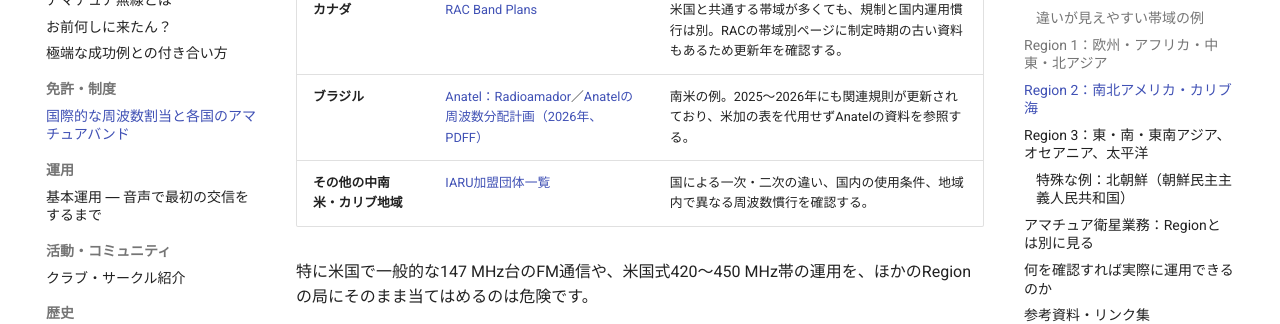
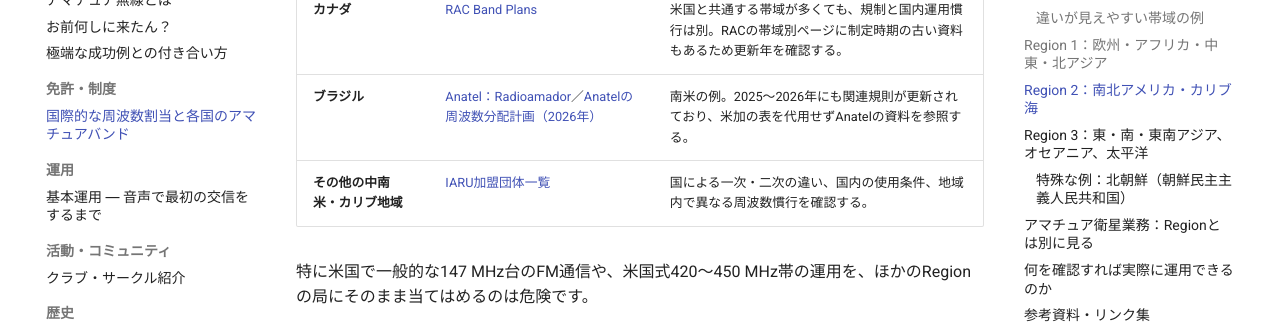
Before and after one commit to CQAKIBA/AmateurRadio-Handbook, an MkDocs documentation site: the page built from docs/01_免許・制度/international-frequency-allocations.md, in a window 1280 px wide and 900 px high, scrolled down 3527 px. Shown: the part 171-495 px from the top of the window. Built offline with MkDocs 1.6.1 and Material for MkDocs 9.7.7, drawn with Linux system fonts in a browser that asks for light colours; comment, search, counter and statistics services are not loaded.

Commit message:
docs: correct regional allocations reference label

```diff
--- a/docs/01_免許・制度/international-frequency-allocations.md
+++ b/docs/01_免許・制度/international-frequency-allocations.md
@@ -78,7 +78,7 @@ ITUは周波数分配のために世界を三つの地域へ分けています
 | Region 2共通の目安 | [IARU Region 2](https://www.iaru-r2.org/en/reference/band-plans/) | 地域内の運用慣行を調べる入口。国ごとの使用権限を保証しない。 |
 | **米国** | [ARRL Frequency Allocations](https://www.arrl.org/frequency-allocations)／[ARRL Band Plan](https://www.arrl.org/band-plan)／[FCC規則（eCFR, Part 97）](https://www.ecfr.gov/current/title-47/chapter-I/subchapter-D/part-97) | 144～148 MHz、420～450 MHz、222～225 MHzなどが特徴的。免許クラス、用途、場所に応じた制限を必ず確認する。 |
 | **カナダ** | [RAC Band Plans](https://www.rac.ca/operating/bandplans/) | 米国と共通する帯域が多くても、規制と国内運用慣行は別。RACの帯域別ページに制定時期の古い資料もあるため更新年を確認する。 |
-| **ブラジル** | [Anatel：Radioamador](https://www.gov.br/anatel/pt-br/regulado/outorga/radioamador-e-radio-cidadao/radioamador)／[Anatelの周波数分配計画（2026年、PDFF）](https://informacoes.anatel.gov.br/legislacao/resolucoes/2026/2157-resolucao-789) | 南米の例。2025～2026年にも関連規則が更新されており、米加の表を代用せずAnatelの資料を参照する。 |
+| **ブラジル** | [Anatel：Radioamador](https://www.gov.br/anatel/pt-br/regulado/outorga/radioamador-e-radio-cidadao/radioamador)／[Anatelの周波数分配計画（2026年）](https://informacoes.anatel.gov.br/legislacao/resolucoes/2026/2157-resolucao-789) | 南米の例。2025～2026年にも関連規則が更新されており、米加の表を代用せずAnatelの資料を参照する。 |
 | **その他の中南米・カリブ地域** | [IARU加盟団体一覧](https://www.iaru.org/reference/member-societies/) | 国による一次・二次の違い、国内の使用条件、地域内で異なる周波数慣行を確認する。 |
 
 特に米国で一般的な147 MHz台のFM通信や、米国式420～450 MHz帯の運用を、ほかのRegionの局にそのまま当てはめるのは危険です。
```
